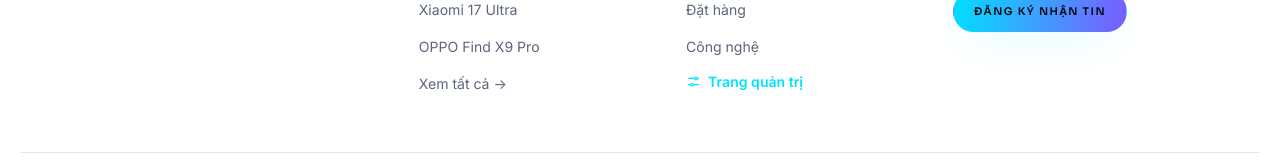
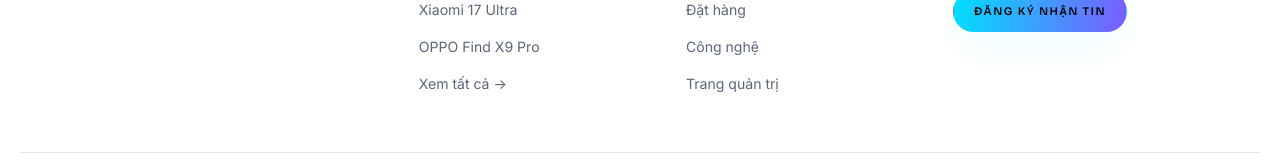
Before and after one commit to ngchrz/WebDienThoai, a plain HTML site: page contact.html in a window 1280 px wide. Shown: the part 1742-1902 px from the top of the page. Drawn offline with Linux system fonts and the light colour scheme.

Commit message:
Sửa lần cuối

```diff
--- a/contact.html
+++ b/contact.html
@@ -315,12 +315,7 @@
             <li><a href="contact.html">Liên hệ &amp; góp ý</a></li>
             <li><a href="order.html">Đặt hàng</a></li>
             <li><a href="index.html#technology">Công nghệ</a></li>
-            <li>
-              <a class="footer-admin-link" href="admin.html">
-                <svg viewBox="0 0 24 24" fill="none" stroke="currentColor" stroke-width="1.8" stroke-linecap="round" stroke-linejoin="round"><path d="M4 7h10M18 7h2M4 17h4M12 17h8"/><circle cx="16" cy="7" r="2.2"/><circle cx="10" cy="17" r="2.2"/></svg>
-                Trang quản trị
-              </a>
-            </li>
+            <li><a href="admin.html">Trang quản trị</a></li>
           </ul>
         </div>
 
```
Also changed, not shown: members.html (+1 -6 lines), order.html (+1 -6 lines), product-detail.html (+1 -6 lines), products.html (+1 -6 lines).
